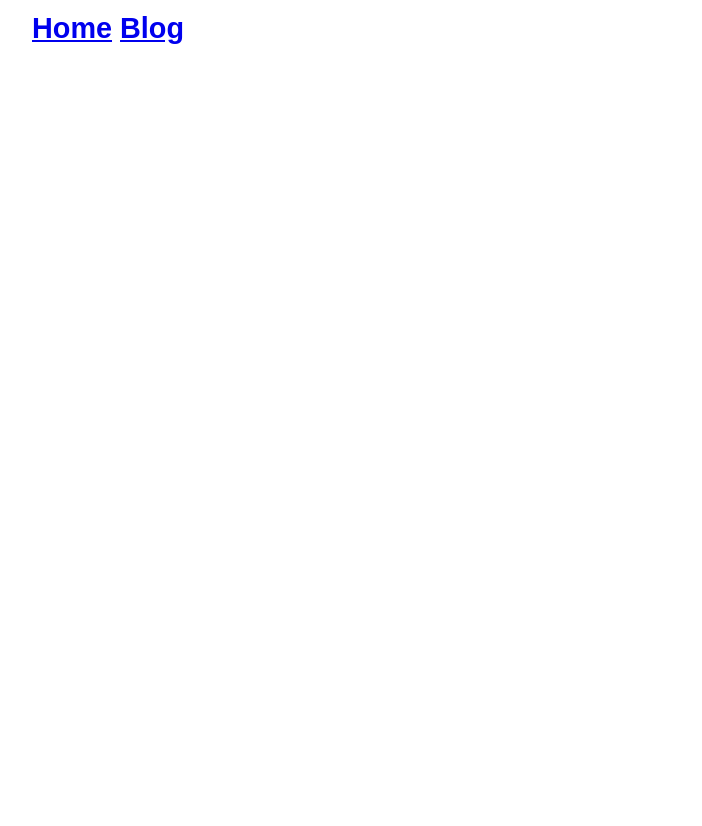
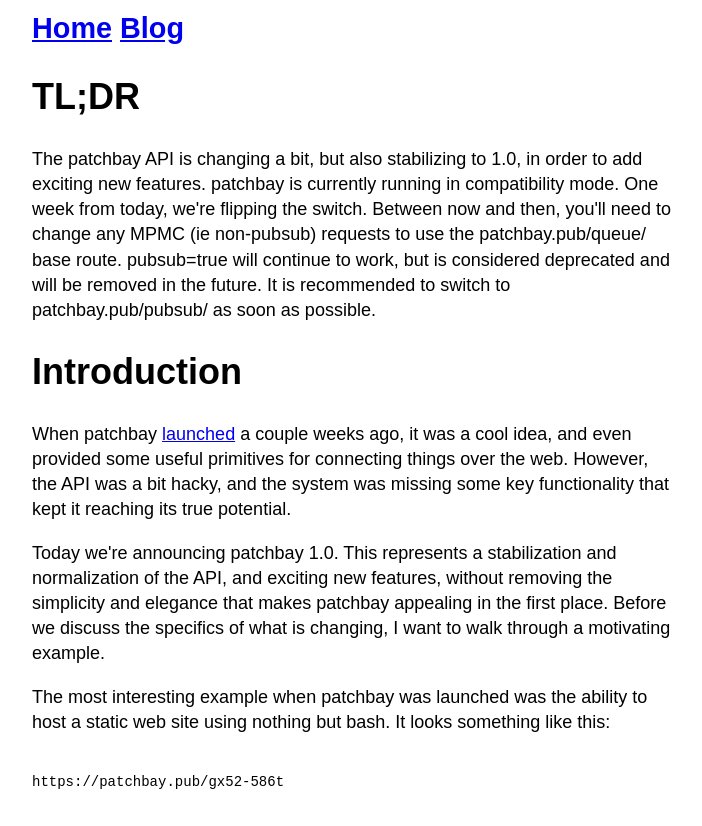
Before and after one commit to patchbay-pub/patchbay.pub, a plain HTML site: page blog/beta-announcement.html in a window 1280 px wide. Shown: the whole page, without its empty margins (288-990 px from the left). Before the commit the page ends 800 px from the top, so only its background shows below. Drawn offline with Linux system fonts and the light colour scheme; a script that the page names is missing; a small style sheet from the web is missing.

Commit message:
Move some stuff into utils

```diff
--- a/blog/beta-announcement.html
+++ b/blog/beta-announcement.html
@@ -6,6 +6,8 @@
     <meta charset="utf-8">
     <meta name="viewport" content="width=device-width, initial-scale=1" />
     <title>patchbay - Poor Man's Web</title>
+    <link rel="stylesheet"
+          href="//cdn.jsdelivr.net/gh/highlightjs/cdn-release@9.16.2/build/styles/atelier-sulphurpool-dark.min.css">
     <!-- tuplate_end() -->
 
     <link rel="stylesheet" type="text/css" href="../styles.css">
@@ -24,6 +26,57 @@
       </header>
       <!-- tuplate_end() -->
 
+      <h1>TL;DR</h1>
+
+      The patchbay API is changing a bit, but also stabilizing to 1.0, in order
+      to add exciting new features. patchbay is currently running in
+      compatibility mode. One week from today, we're flipping the switch. Between
+      now and then, you'll need to change any MPMC (ie non-pubsub) requests to
+      use the patchbay.pub/queue/ base route. pubsub=true will continue to work,
+      but is considered deprecated and will be removed in the future. It is
+      recommended to switch to patchbay.pub/pubsub/ as soon as possible.
+
+      <h1>Introduction</h1>
+      <p>
+        When patchbay
+        <a target='_blank' href='./introducing-patchbay.html'>launched</a>
+        a couple weeks ago, it was a cool idea, and even
+        provided some useful primitives for connecting things over the web.
+        However, the API was a bit hacky, and the system was missing some key
+        functionality that kept it reaching its true potential.
+      </p>
+
+      <p>
+        Today we're announcing patchbay 1.0. This represents a stabilization and
+        normalization of the API, and exciting new features, without removing
+        the simplicity and elegance that makes patchbay appealing in the first
+        place. Before we discuss the specifics of what is changing, I want to
+        walk through a motivating example.
+      </p>
+
+      <p>
+        The most interesting example when patchbay was launched was the ability
+        to host a static web site using nothing but bash. It looks something like
+        this:
+      </p>
+
+      <pre><code class='bash'>
+https://patchbay.pub/<span class='channel'>aa7cc811-d21c-42ef-92cc-a5566fa38344</span>
+      </code></pre>
+
     </div>
+
+    <!-- tuplate_start(js_includes.html) -->
+    <script src="//cdn.jsdelivr.net/gh/highlightjs/cdn-release@9.16.2/build/highlight.min.js"></script>
+    <!-- tuplate_end() -->
+
+    <script type='module'>
+
+      import { setRandomChannels } from '../utils.js';
+
+      setRandomChannels();
+      hljs.initHighlightingOnLoad();
+
+    </script>
   </body>
 </html>
--- /dev/null
+++ b/utils.js
@@ -0,0 +1,28 @@
+function genRandomId() {
+  const possible = "0123456789abcdefghijkmnpqrstuvwxyz";
+
+  function genCluster() {
+    let cluster = "";
+    for (let i = 0; i < 4; i++) {
+      const randIndex = Math.floor(Math.random() * possible.length);
+      cluster += possible[randIndex];
+    }
+    return cluster;
+  }
+
+  let id = "";
+  id += genCluster();
+  id += '-';
+  id += genCluster();
+  return id;
+}
+
+function setRandomChannels() {
+  const ids = document.querySelectorAll('.channel');
+  const randId = genRandomId();
+  ids.forEach(el => el.innerText = randId);
+}
+
+export {
+  setRandomChannels,
+};
```
Also changed, not shown: blog/index.html (+3 -3 lines), blog/introducing-patchbay.html (+2 -0 lines), index.html (+4 -28 lines), tuplates/head.html (+2 -0 lines). Lines whose indentation alone changed are shown as unchanged.
